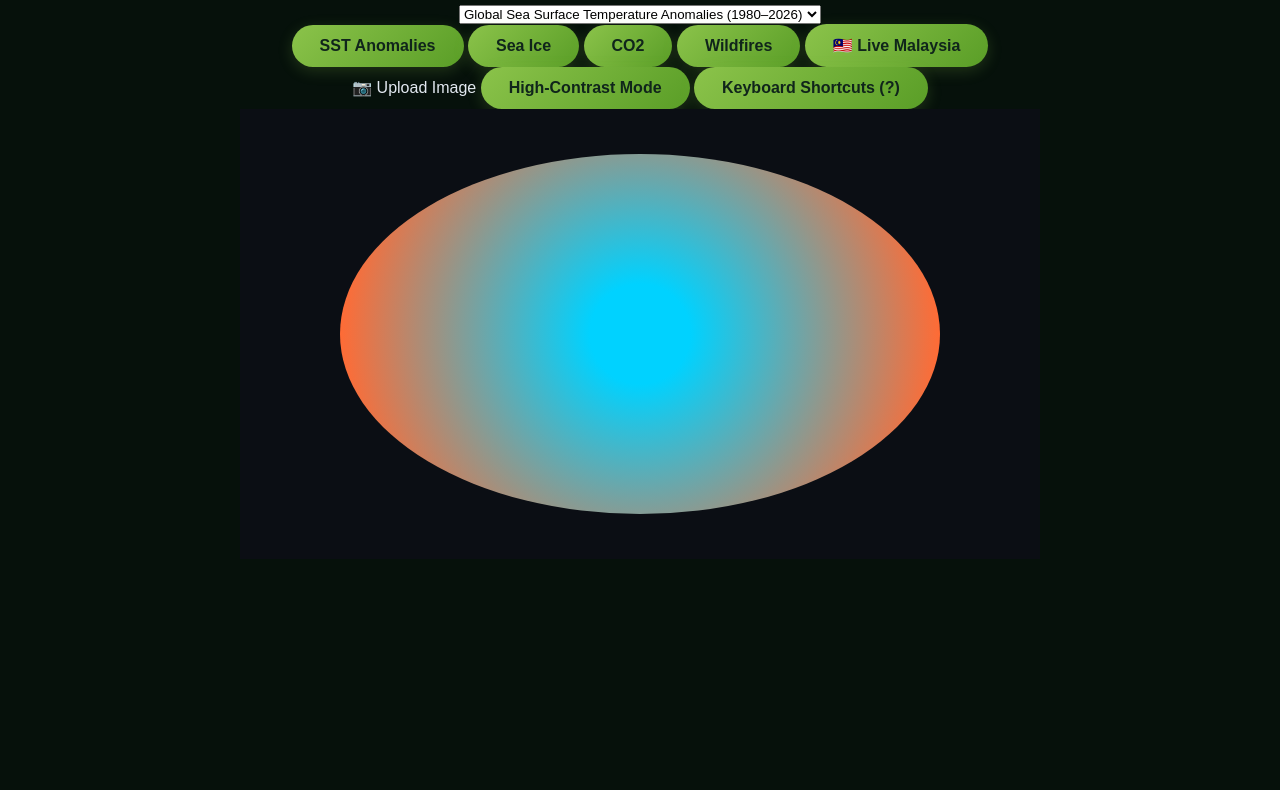
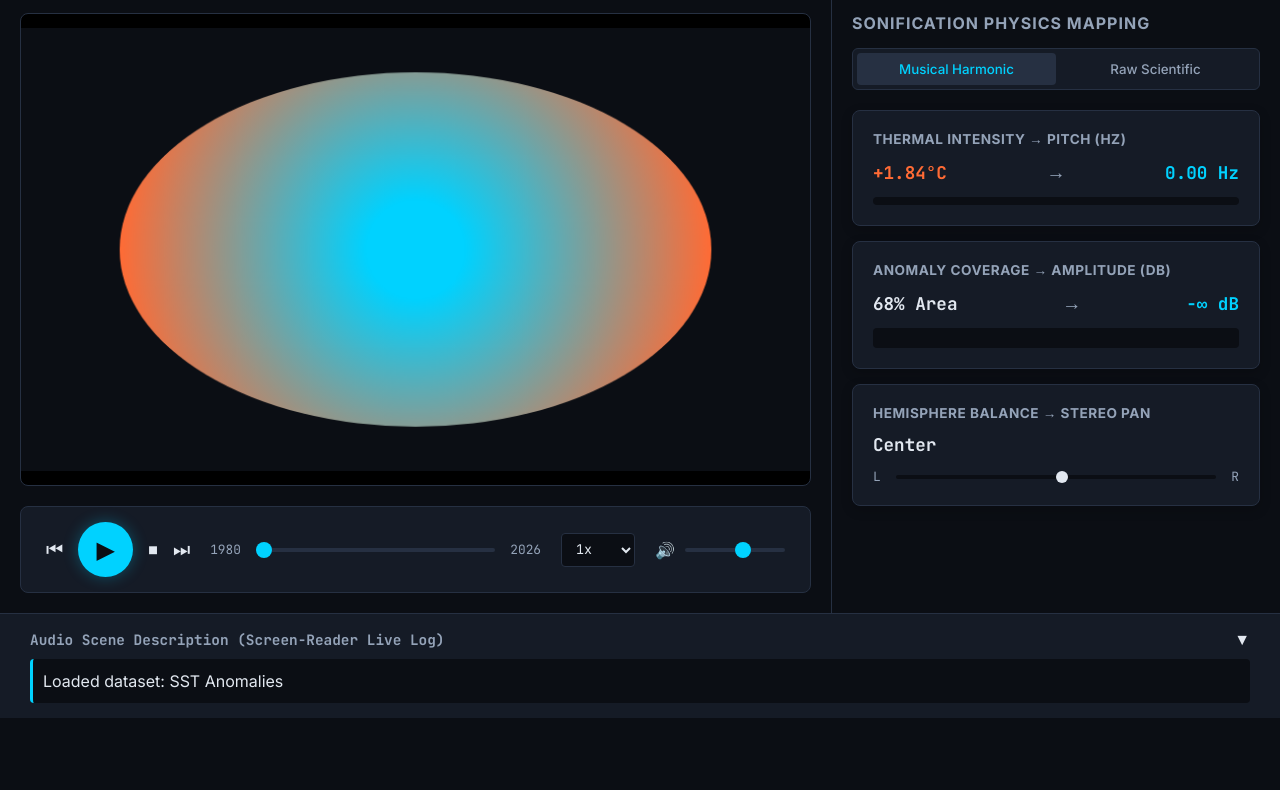
Before and after one commit to foo288/Earth-Juke-Box, a plain HTML site: page index.html in a window 1280 px wide. Shown: the part 82-872 px from the top of the page. After the commit the page ends 800 px from the top, so only its background shows below. Drawn offline with Linux system fonts and the light colour scheme.

Commit message:
Refactor CSS for modern design and variables
Removed old styles and added new CSS variables and styles for a modern UI.

```diff
--- a/style.css
+++ b/style.css
@@ -1,184 +1,171 @@
-/* ==================================
-   GLOBAL & TYPOGRAPHY
-=================================== */
-* {
-    box-sizing: border-box;
-    font-family: 'Poppins', sans-serif;
+:root {
+    --bg-obsidian: #0B0E14;
+    --bg-slate: #151B26;
+    --border-color: #263042;
+    --text-main: #E2E8F0;
+    --text-muted: #94A3B8;
+    --accent-cyan: #00D2FF;
+    --accent-coral: #FF6B35;
+    --font-ui: 'Inter', sans-serif;
+    --font-mono: 'JetBrains Mono', monospace;
 }
 
-html { scroll-behavior: smooth; }
+* { box-sizing: border-box; margin: 0; padding: 0; }
 
 body {
-    margin: 0;
-    background-color: #06110b;
-    color: #e2e8f0;
-    text-align: center;
-    overflow-x: hidden;
-    position: relative;
-    min-height: 100vh;
+    background-color: var(--bg-obsidian);
+    color: var(--text-main);
+    font-family: var(--font-ui);
+    height: 100vh;
+    display: flex;
+    flex-direction: column;
+    overflow: hidden;
 }
 
-.background-animation {
-    position: fixed;
-    top: 0; left: 0; width: 100vw; height: 100vh;
-    background: radial-gradient(circle at 15% 50%, rgba(27, 61, 43, 0.4), transparent 50%),
-                radial-gradient(circle at 85% 30%, rgba(139, 195, 74, 0.1), transparent 50%);
-    z-index: -1;
-    animation: pulseBg 10s infinite alternate;
+/* Top Navigation */
+.top-nav {
+    background-color: var(--bg-slate);
+    border-bottom: 1px solid var(--border-color);
+    padding: 15px 30px;
+    display: flex;
+    justify-content: space-between;
+    align-items: center;
+    height: 75px;
 }
 
-@keyframes pulseBg {
-    0% { transform: scale(1); }
-    100% { transform: scale(1.1); }
+.logo-area { display: flex; align-items: center; gap: 15px; }
+.orbital-icon { color: var(--accent-cyan); font-size: 1.5rem; animation: pulse 2s infinite; }
+@keyframes pulse { 0%, 100% { opacity: 1; } 50% { opacity: 0.5; } }
+.logo-area h1 { font-size: 1.2rem; letter-spacing: 2px; }
+.logo-area h1 span { color: var(--text-muted); font-weight: 400; font-family: var(--font-mono); }
+
+.dataset-selector { display: flex; flex-direction: column; gap: 8px; align-items: center; }
+.dataset-selector select {
+    background: var(--bg-obsidian); color: var(--accent-cyan);
+    border: 1px solid var(--border-color); padding: 8px 15px;
+    border-radius: 4px; font-family: var(--font-mono); outline: none;
+    cursor: pointer; width: 380px; text-align: center;
+}
+.quick-pills { display: flex; gap: 10px; }
+.pill {
+    background: transparent; border: 1px solid var(--border-color);
+    color: var(--text-muted); padding: 4px 12px; border-radius: 20px;
+    font-size: 0.75rem; cursor: pointer; transition: 0.2s;
+}
+.pill.active, .pill:hover { border-color: var(--accent-cyan); color: var(--accent-cyan); }
+
+.accessibility-bar { display: flex; gap: 10px; }
+.acc-btn {
+    background: transparent; border: 1px solid var(--border-color);
+    color: var(--text-main); padding: 8px 15px; border-radius: 4px;
+    cursor: pointer; transition: 0.2s; font-size: 0.85rem;
+}
+.acc-btn:hover { background: var(--border-color); }
+
+/* Main Workspace */
+.workspace { display: flex; flex: 1; overflow: hidden; }
+
+/* Left Stage */
+.visual-stage {
+    width: 65%; display: flex; flex-direction: column;
+    border-right: 1px solid var(--border-color); padding: 20px; gap: 20px;
 }
 
-header { padding: 60px 20px 20px; }
-header h1 {
-    color: #B8E986; font-size: 3rem; margin: 0;
-    text-shadow: 0 0 20px rgba(184, 233, 134, 0.4); letter-spacing: 2px;
-}
-header p { font-size: 1.2rem; color: #a0aec0; }
-
-h2 { color: #B8E986; font-size: 2rem; margin-bottom: 10px;}
-p { color: #cbd5e1; line-height: 1.6; }
-
-.glass-box {
-    background: rgba(16, 37, 27, 0.6);
-    backdrop-filter: blur(12px);
-    -webkit-backdrop-filter: blur(12px);
-    border: 1px solid rgba(139, 195, 74, 0.2);
-    border-radius: 20px;
-    box-shadow: 0 8px 32px 0 rgba(0, 0, 0, 0.5);
-    max-width: 700px;
-    margin: 30px auto;
-    padding: 40px;
+.viewport-container {
+    flex: 1; background: #000; border: 1px solid var(--border-color);
+    border-radius: 8px; position: relative; overflow: hidden;
+    display: flex; align-items: center; justify-content: center;
 }
 
-button {
-    background: linear-gradient(135deg, #8BC34A, #5a9e27);
-    color: #10251B; border: none; padding: 12px 28px;
-    border-radius: 30px; font-size: 1rem; font-weight: 600;
-    cursor: pointer; transition: all 0.3s ease;
-    box-shadow: 0 4px 15px rgba(139, 195, 74, 0.2);
+.map-wrapper { position: relative; width: 100%; height: 100%; display: flex; align-items: center; justify-content: center; }
+#mainVisualCanvas { max-width: 100%; max-height: 100%; object-fit: contain; }
+#playheadCanvas, .overlay-canvas { position: absolute; top: 0; left: 0; width: 100%; height: 100%; pointer-events: none; }
+
+/* Transport Controls */
+.transport-controls {
+    background: var(--bg-slate); border: 1px solid var(--border-color);
+    border-radius: 8px; padding: 15px 25px; display: flex;
+    align-items: center; justify-content: space-between; gap: 20px;
 }
 
-button:hover:not(:disabled) {
-    transform: translateY(-3px);
-    box-shadow: 0 8px 25px rgba(139, 195, 74, 0.5);
-    background: linear-gradient(135deg, #9be05a, #6bb52c);
+.main-buttons { display: flex; align-items: center; gap: 15px; }
+.play-btn {
+    background: var(--accent-cyan); color: var(--bg-obsidian);
+    border: none; width: 55px; height: 55px; border-radius: 50%;
+    font-size: 1.5rem; cursor: pointer; transition: 0.2s;
+    display: flex; align-items: center; justify-content: center;
+    box-shadow: 0 0 20px rgba(0, 210, 255, 0.4);
 }
+.play-btn:hover { transform: scale(1.05); box-shadow: 0 0 30px rgba(0, 210, 255, 0.7); }
+.play-btn:disabled { background: var(--text-muted); box-shadow: none; cursor: not-allowed; transform: none; }
+.icon-btn { background: transparent; border: none; color: var(--text-main); font-size: 1.2rem; cursor: pointer; }
+.icon-btn:hover { color: var(--accent-cyan); }
 
-button:disabled {
-    background: rgba(255,255,255,0.1); color: #64748b;
-    cursor: not-allowed; box-shadow: none;
+.timeline { flex: 1; display: flex; align-items: center; gap: 15px; }
+.time-marker { font-family: var(--font-mono); font-size: 0.8rem; color: var(--text-muted); }
+.timeline-scrubber { flex: 1; accent-color: var(--accent-cyan); cursor: pointer; }
+
+.master-controls { display: flex; align-items: center; gap: 20px; }
+.speed-selector {
+    background: var(--bg-obsidian); color: var(--text-main);
+    border: 1px solid var(--border-color); padding: 6px 10px;
+    border-radius: 4px; font-family: var(--font-mono); outline: none;
 }
+.volume-wrap { display: flex; align-items: center; gap: 10px; color: var(--text-muted); }
+#volume { accent-color: var(--accent-cyan); width: 100px; cursor: pointer; }
 
-.demo-btn { background: transparent; color: #B8E986; border: 2px solid #8BC34A; box-shadow: none; }
-.demo-btn:hover:not(:disabled) { background: rgba(139, 195, 74, 0.1); color: #fff; }
-.location-btn { background: transparent; color: #B8E986; border: 2px solid #8BC34A; }
-.location-btn:hover:not(:disabled) { background: rgba(139, 195, 74, 0.1); }
+/* Right Sidebar */
+.sidebar { width: 35%; background: var(--bg-obsidian); padding: 20px; display: flex; flex-direction: column; gap: 20px; overflow-y: auto; }
+.sidebar-header h2 { font-size: 1rem; letter-spacing: 1px; color: var(--text-muted); margin-bottom: 15px; }
+.preset-toggle { display: flex; background: var(--bg-slate); border-radius: 6px; border: 1px solid var(--border-color); padding: 4px; }
+.preset-btn {
+    flex: 1; background: transparent; border: none; color: var(--text-muted);
+    padding: 8px; border-radius: 4px; cursor: pointer; font-family: var(--font-ui);
+    font-weight: 500; transition: 0.2s;
+}
+.preset-btn.active { background: var(--border-color); color: var(--accent-cyan); }
 
-/* NEW: EPIC Button Style */
-.epic-btn {
-    background: linear-gradient(135deg, #1e3a8a, #3b82f6);
-    color: white;
-    border: 2px solid #60a5fa;
-    box-shadow: 0 4px 15px rgba(59, 130, 246, 0.3);
+.mapping-cards { display: flex; flex-direction: column; gap: 15px; }
+.data-card { background: var(--bg-slate); border: 1px solid var(--border-color); border-radius: 8px; padding: 20px; display: flex; flex-direction: column; gap: 12px; box-shadow: 0 4px 12px rgba(0,0,0,0.2); }
+.data-card h3 { font-size: 0.85rem; color: var(--text-muted); text-transform: uppercase; letter-spacing: 0.5px; }
+
+.telemetry-row { display: flex; justify-content: space-between; align-items: center; font-family: var(--font-mono); font-size: 1.1rem; font-weight: 700; }
+.value.cyan { color: var(--accent-cyan); }
+.value.coral { color: var(--accent-coral); }
+.arrow { color: var(--text-muted); font-size: 1.2rem; }
+
+.bar-container { width: 100%; height: 8px; background: var(--bg-obsidian); border-radius: 4px; overflow: hidden; }
+.bar-fill { height: 100%; border-radius: 4px; transition: width 0.1s linear; }
+.bar-fill.cyan { background: var(--accent-cyan); box-shadow: 0 0 10px var(--accent-cyan); }
+
+.vu-meter-container { width: 100%; height: 20px; background: var(--bg-obsidian); border-radius: 4px; overflow: hidden; position: relative; }
+.vu-meter-fill { height: 100%; width: 0%; background: linear-gradient(90deg, var(--accent-cyan), #00FF88); transition: width 0.1s linear; }
+
+.pan-slider-container { display: flex; align-items: center; gap: 15px; font-family: var(--font-mono); font-size: 0.8rem; color: var(--text-muted); }
+.pan-track { flex: 1; height: 4px; background: var(--bg-obsidian); position: relative; border-radius: 2px; }
+.pan-knob { position: absolute; width: 12px; height: 12px; background: var(--text-main); border-radius: 50%; top: -4px; left: 50%; transition: left 0.1s linear; }
+
+/* Bottom Panel */
+.description-panel { background: var(--bg-slate); border-top: 1px solid var(--border-color); padding: 15px 30px; }
+.panel-header { display: flex; justify-content: space-between; align-items: center; }
+.panel-header h4 { font-size: 0.9rem; color: var(--text-muted); font-family: var(--font-mono); }
+.panel-content { margin-top: 10px; padding: 10px; background: var(--bg-obsidian); border-left: 3px solid var(--accent-cyan); border-radius: 4px; }
+#liveNarration { color: var(--text-main); font-size: 1rem; line-height: 1.5; }
+
+input[type=range] { -webkit-appearance: none; appearance: none; background: transparent; }
+input[type=range]::-webkit-slider-thumb {
+    -webkit-appearance: none; appearance: none;
+    height: 16px; width: 16px; border-radius: 50%;
+    background: var(--accent-cyan); cursor: pointer; margin-top: -6px;
 }
-.epic-btn:hover:not(:disabled) {
-    background: linear-gradient(135deg, #3b82f6, #2563eb);
-    box-shadow: 0 8px 25px rgba(59, 130, 246, 0.6);
+input[type=range]::-webkit-slider-runnable-track { width: 100%; height: 4px; background: var(--border-color); border-radius: 2px; }
+
+body.high-contrast {
+    --bg-obsidian: #000000;
+    --bg-slate: #111111;
+    --border-color: #FFFFFF;
+    --text-main: #FFFFFF;
+    --text-muted: #DDDDDD;
+    --accent-cyan: #FFFF00;
+    --accent-coral: #FF0000;
 }
-
-.upload-actions {
-    display: flex; justify-content: center; align-items: center;
-    flex-wrap: wrap; gap: 15px; margin-bottom: 25px;
-}
-
-.upload-label {
-    display: inline-block; background: linear-gradient(135deg, #8BC34A, #5a9e27);
-    color: #10251B; padding: 12px 28px; border-radius: 30px;
-    font-weight: 600; cursor: pointer; transition: all 0.3s;
-    box-shadow: 0 4px 15px rgba(139, 195, 74, 0.2);
-}
-.upload-label:hover { transform: translateY(-3px); box-shadow: 0 8px 25px rgba(139, 195, 74, 0.5); }
-#imageInput { display: none; }
-
-.image-container {
-    position: relative; display: inline-block; margin: 10px auto; max-width: 100%;
-}
-#imagePreview {
-    display: none; max-width: 100%; max-height: 450px;
-    border-radius: 15px; border: 2px solid rgba(139, 195, 74, 0.5);
-    box-shadow: 0 0 30px rgba(139, 195, 74, 0.2); vertical-align: middle;
-    transition: all 0.3s ease;
-}
-#playheadCanvas {
-    position: absolute; top: 0; left: 0; width: 100%; height: 100%;
-    pointer-events: none; border-radius: 15px;
-}
-
-.controls-row {
-    display: flex; justify-content: center; align-items: center;
-    flex-wrap: wrap; gap: 20px; margin: 25px 0;
-    background: rgba(0,0,0,0.2); padding: 20px; border-radius: 20px;
-}
-
-.volume-control { display: flex; align-items: center; gap: 12px; }
-.volume-control label { font-weight: 600; color: #B8E986; letter-spacing: 1px; }
-
-input[type="range"] {
-    -webkit-appearance: none; appearance: none; width: 140px; background: transparent;
-}
-input[type="range"]::-webkit-slider-thumb {
-    -webkit-appearance: none; appearance: none;
-    height: 18px; width: 18px; border-radius: 50%;
-    background: #B8E986; cursor: pointer;
-    box-shadow: 0 0 10px rgba(184, 233, 134, 0.5); margin-top: -7px;
-}
-input[type="range"]::-webkit-slider-runnable-track {
-    width: 100%; height: 4px; cursor: pointer;
-    background: rgba(255,255,255,0.1); border-radius: 2px;
-}
-
-#status, #soundDescription {
-    color: #B8E986; margin-top: 20px; font-size: 1rem; font-weight: 600; min-height: 1.5em;
-}
-
-.data-section { padding: 60px 20px; }
-.search-box { display: flex; gap: 15px; justify-content: center; margin-bottom: 20px; flex-wrap: wrap; }
-
-#cityInput, #countryInput {
-    padding: 14px 20px; border-radius: 30px;
-    border: 1px solid rgba(139, 195, 74, 0.3);
-    background: rgba(0,0,0,0.2); color: white; width: 35%; font-size: 1rem;
-    outline: none; transition: border 0.3s;
-}
-#cityInput:focus, #countryInput:focus {
-    border: 1px solid #8BC34A; box-shadow: 0 0 15px rgba(139, 195, 74, 0.2);
-}
-.or-text { color: #888; margin: 15px 0; font-weight: 600; letter-spacing: 2px; }
-
-.data-results { animation: fadeIn 0.5s ease-out; }
-@keyframes fadeIn { from { opacity: 0; transform: translateY(20px); } to { opacity: 1; transform: translateY(0); } }
-
-#locationName { color: #B8E986; font-size: 1.8rem; margin-bottom: 25px; font-weight: 600;}
-.data-grid { display: flex; justify-content: center; gap: 20px; flex-wrap: wrap; }
-.data-card {
-    background: rgba(0,0,0,0.3); padding: 25px; border-radius: 15px;
-    flex: 1; min-width: 160px; border: 1px solid rgba(255,255,255,0.05);
-    transition: transform 0.3s;
-}
-.data-card:hover { transform: translateY(-5px); background: rgba(0,0,0,0.5); border: 1px solid rgba(139, 195, 74, 0.3); }
-.data-card h4 { margin: 0 0 10px 0; color: #a0aec0; font-size: 0.9rem; text-transform: uppercase; letter-spacing: 1px;}
-.data-card p { margin: 0; font-size: 1.8rem; font-weight: 700; color: #fff; text-shadow: 0 0 10px rgba(255,255,255,0.2);}
-
-footer { padding: 30px; color: #64748b; border-top: 1px solid rgba(255,255,255,0.05); margin-top: 40px;}
-
-@media (max-width: 600px) {
-    header h1 { font-size: 2rem; }
-    .glass-box { padding: 20px; margin: 20px 10px; }
-    .controls-row, .upload-actions, .search-box { flex-direction: column; }
-    #cityInput, #countryInput { width: 100%; }
-    .data-card { min-width: 100%; }
-}
```
